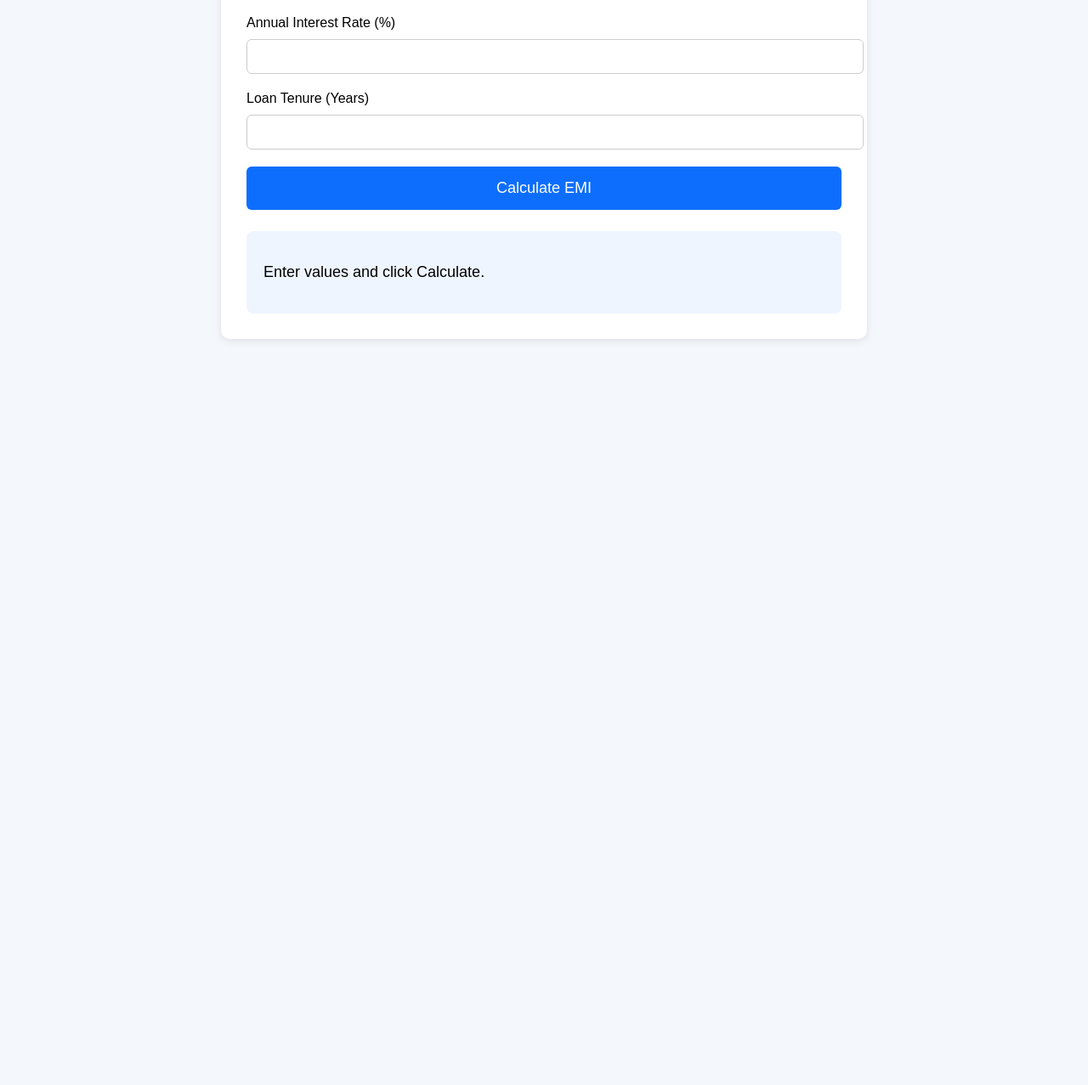
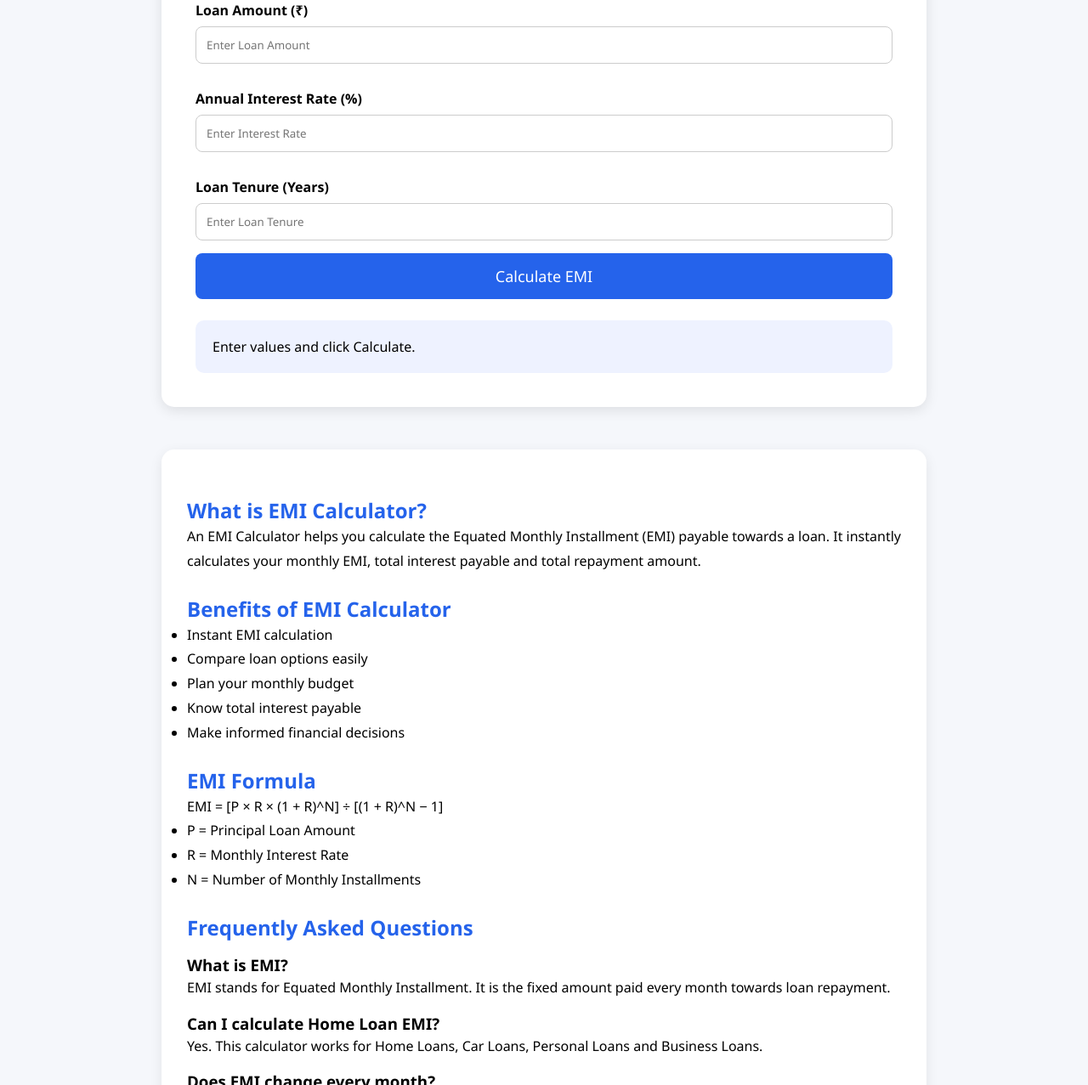
Before and after one commit to dhananjay-finance/FinanceCalculatorHub, a plain HTML site: page emi.html in a window 1280 px wide. Shown: the part 235-1512 px from the top of the page at 85% size. Before the commit the page ends 800 px from the top, so only its background shows below. Drawn offline with Linux system fonts and the light colour scheme.

Commit message:
emi.html

```diff
--- a/emi.html
+++ b/emi.html
@@ -1,96 +1,136 @@
 <!DOCTYPE html>
 <html lang="en">
+
 <head>
 <meta charset="UTF-8">
 <meta name="viewport" content="width=device-width, initial-scale=1.0">
 
-<title>EMI Calculator - Finance Calculator Hub</title>
+<title>EMI Calculator - Calculate Loan EMI Online Free</title>
 
-<style>
+<meta name="description"
+content="Free EMI Calculator to calculate monthly loan EMI, total interest and total repayment amount for home loan, car loan and personal loan.">
 
-body{
-    font-family:Arial,sans-serif;
-    background:#f4f7fb;
-    margin:0;
-    padding:0;
-}
+<meta name="keywords"
+content="EMI Calculator, Loan EMI Calculator, Home Loan EMI Calculator, Car Loan EMI Calculator">
 
-.container{
-    max-width:700px;
-    margin:50px auto;
-    background:white;
-    padding:30px;
-    border-radius:10px;
-    box-shadow:0 2px 10px rgba(0,0,0,0.1);
-}
+<meta name="robots" content="index, follow">
 
-h1{
-    text-align:center;
-    color:#0d6efd;
-}
-
-input{
-    width:100%;
-    padding:12px;
-    margin-top:10px;
-    margin-bottom:20px;
-    border:1px solid #ccc;
-    border-radius:6px;
-}
-
-button{
-    width:100%;
-    padding:15px;
-    background:#0d6efd;
-    color:white;
-    border:none;
-    border-radius:6px;
-    font-size:18px;
-    cursor:pointer;
-}
-
-button:hover{
-    background:#0b5ed7;
-}
-
-.result{
-    margin-top:25px;
-    padding:20px;
-    background:#eef5ff;
-    border-radius:8px;
-}
-
-.result p{
-    font-size:18px;
-}
-
-</style>
+<link rel="stylesheet" href="style.css">
 
 </head>
+
 <body>
 
-<div class="container">
+<!-- Navbar -->
+
+<nav class="navbar">
+
+<div class="logo">
+<a href="index.html" style="text-decoration:none;color:#0d6efd;">
+💰 Finance Calculator Hub
+</a>
+</div>
+
+<ul class="nav-links">
+<li><a href="index.html">Home</a></li>
+</ul>
+
+</nav>
+
+<!-- Calculator -->
+
+<div class="calculator-container">
 
 <h1>EMI Calculator</h1>
 
 <label>Loan Amount (₹)</label>
-<input type="number" id="loan">
+<input type="number" id="loan" placeholder="Enter Loan Amount">
 
 <label>Annual Interest Rate (%)</label>
-<input type="number" id="rate">
+<input type="number" id="rate" placeholder="Enter Interest Rate">
 
 <label>Loan Tenure (Years)</label>
-<input type="number" id="years">
+<input type="number" id="years" placeholder="Enter Loan Tenure">
 
 <button onclick="calculateEMI()">
 Calculate EMI
 </button>
 
-<div class="result" id="result">
-<p>Enter values and click Calculate.</p>
+<div class="result-box" id="result">
+Enter values and click Calculate.
 </div>
 
 </div>
+
+<!-- SEO Content -->
+
+<section class="calculator-content">
+
+<h2>What is EMI Calculator?</h2>
+
+<p>
+An EMI Calculator helps you calculate the Equated Monthly Installment (EMI) payable towards a loan. It instantly calculates your monthly EMI, total interest payable and total repayment amount.
+</p>
+
+<h2>Benefits of EMI Calculator</h2>
+
+<ul>
+<li>Instant EMI calculation</li>
+<li>Compare loan options easily</li>
+<li>Plan your monthly budget</li>
+<li>Know total interest payable</li>
+<li>Make informed financial decisions</li>
+</ul>
+
+<h2>EMI Formula</h2>
+
+<p>
+EMI = [P × R × (1 + R)^N] ÷ [(1 + R)^N − 1]
+</p>
+
+<ul>
+<li>P = Principal Loan Amount</li>
+<li>R = Monthly Interest Rate</li>
+<li>N = Number of Monthly Installments</li>
+</ul>
+
+<h2>Frequently Asked Questions</h2>
+
+<h3>What is EMI?</h3>
+
+<p>
+EMI stands for Equated Monthly Installment. It is the fixed amount paid every month towards loan repayment.
+</p>
+
+<h3>Can I calculate Home Loan EMI?</h3>
+
+<p>
+Yes. This calculator works for Home Loans, Car Loans, Personal Loans and Business Loans.
+</p>
+
+<h3>Does EMI change every month?</h3>
+
+<p>
+For fixed-rate loans, EMI remains constant. For floating-rate loans, EMI may change depending on interest rate revisions.
+</p>
+
+</section>
+
+<!-- Footer -->
+
+<footer>
+
+<div class="footer-links">
+<a href="about.html">About Us</a> |
+<a href="contact.html">Contact</a> |
+<a href="privacy-policy.html">Privacy Policy</a> |
+<a href="disclaimer.html">Disclaimer</a> |
+<a href="terms.html">Terms</a>
+</div>
+
+<p>© 2026 Finance Calculator Hub</p>
+
+</footer>
 
 <script>
 
@@ -100,25 +140,36 @@ let P = parseFloat(document.getElementById("loan").value);
 let annualRate = parseFloat(document.getElementById("rate").value);
 let years = parseFloat(document.getElementById("years").value);
 
+if(!P || !annualRate || !years){
+
+document.getElementById("result").innerHTML =
+"Please enter all values.";
+
+return;
+
+}
+
 let r = annualRate / 12 / 100;
 let n = years * 12;
 
-let emi = (P * r * Math.pow(1+r,n))
-          /
-          (Math.pow(1+r,n)-1);
+let emi =
+(P * r * Math.pow(1+r,n))
+/
+(Math.pow(1+r,n)-1);
 
 let totalPayment = emi * n;
 let totalInterest = totalPayment - P;
 
-document.getElementById("result").innerHTML = `
-<p><strong>Monthly EMI:</strong> ₹${emi.toFixed(2)}</p>
+document.getElementById("result").innerHTML =
+
+`<p><strong>Monthly EMI:</strong> ₹${emi.toFixed(2)}</p>
 <p><strong>Total Interest:</strong> ₹${totalInterest.toFixed(2)}</p>
-<p><strong>Total Payment:</strong> ₹${totalPayment.toFixed(2)}</p>
-`;
+<p><strong>Total Payment:</strong> ₹${totalPayment.toFixed(2)}</p>`;
 
 }
 
 </script>
 
 </body>
+
 </html>
```
